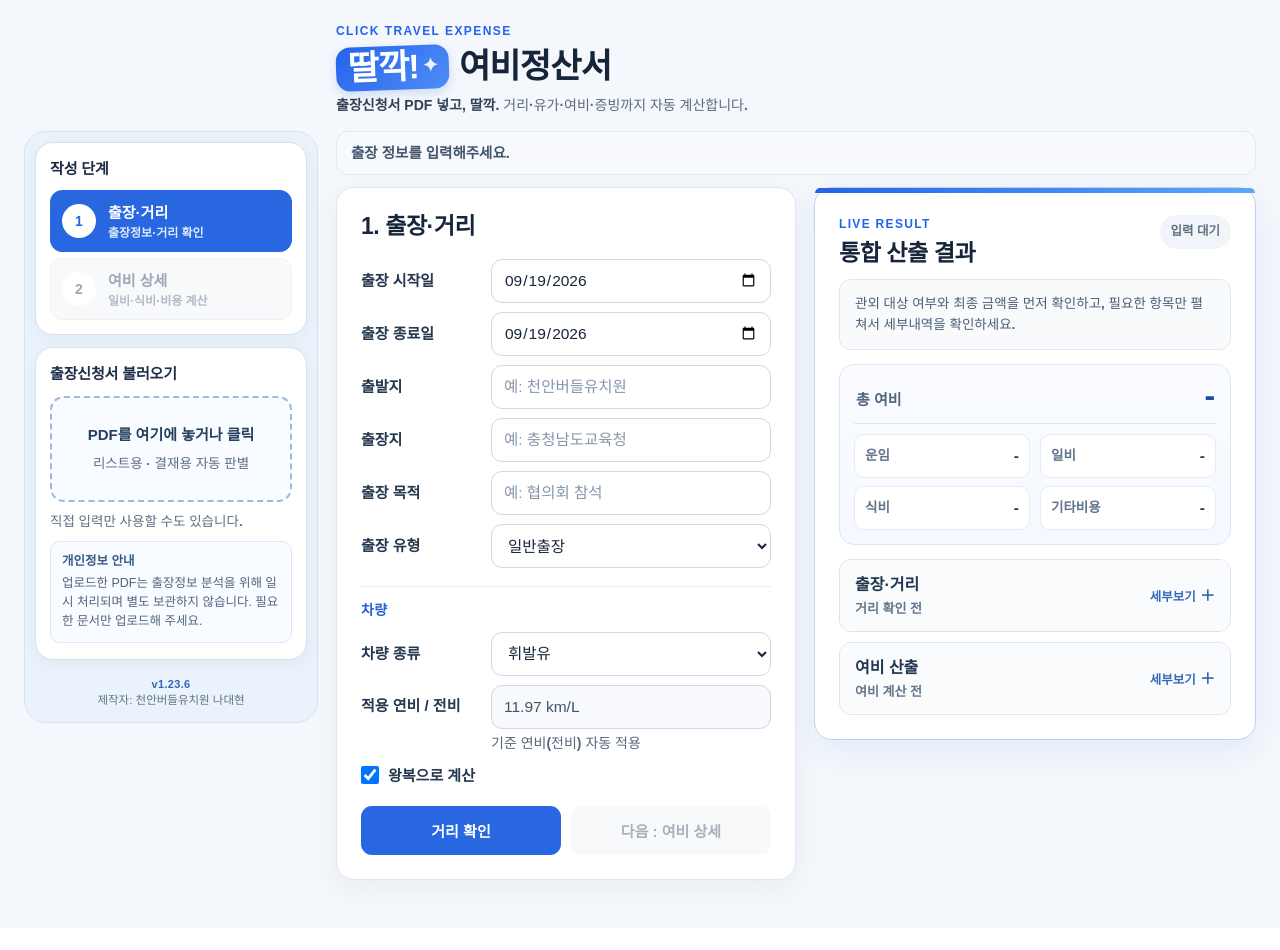
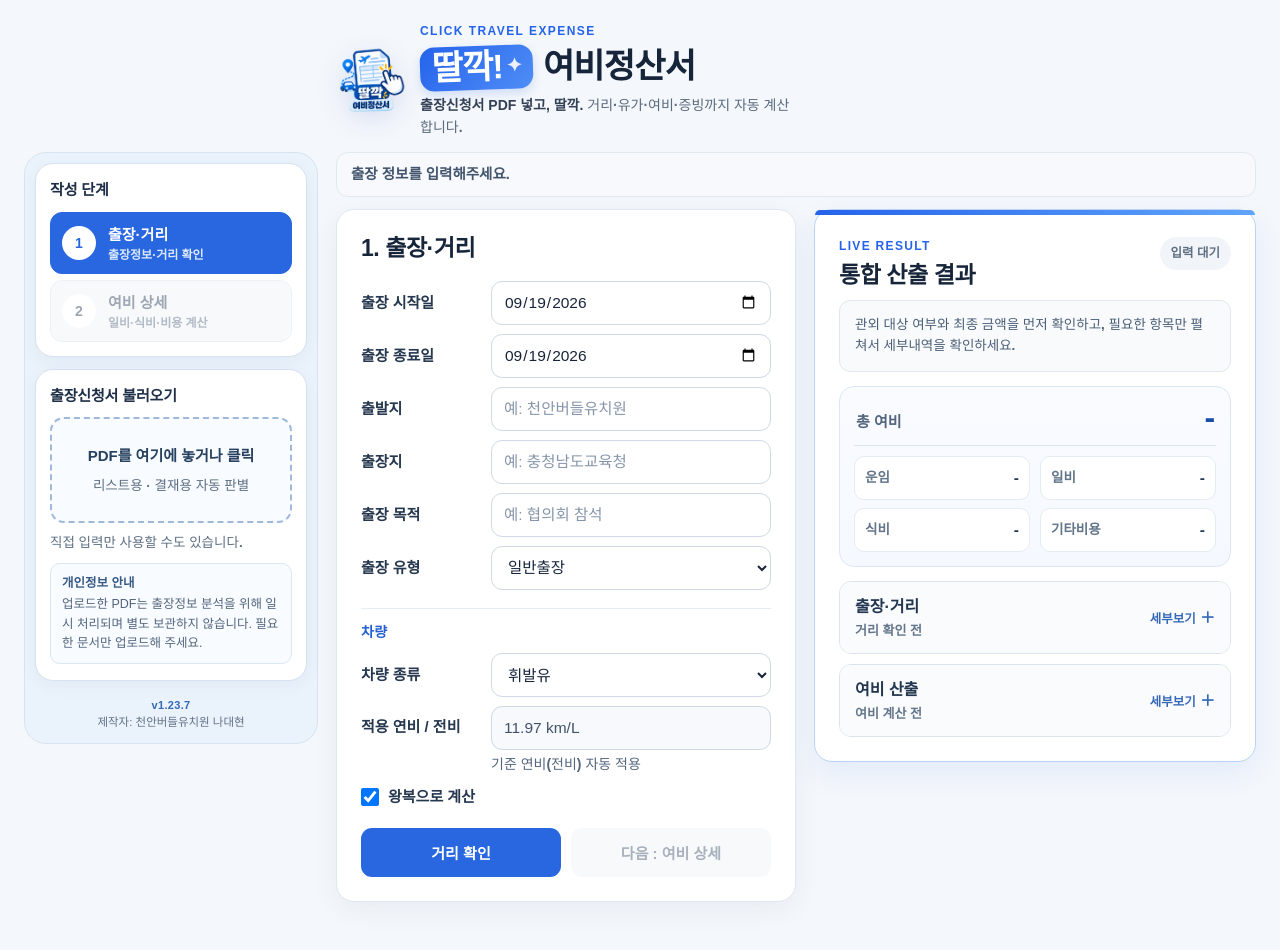
Before and after one commit to kirakein-gif/travel-expense-web, a FastAPI app: page / in a window 1280 px wide. Before the commit the page ends 903 px from the top, so only its background shows below. Run offline with FastAPI, Linux system fonts and the light colour scheme.

Commit message:
Add travel expense app icon

```diff
--- a/app/main.py
+++ b/app/main.py
@@ -4,7 +4,7 @@ from fastapi.staticfiles import StaticFiles
 from fastapi.templating import Jinja2Templates
 from app.routes.travel import router as travel_router
 
-APP_VERSION = "1.23.6"
+APP_VERSION = "1.23.7"
 
 app = FastAPI(title="여비정산 자동화", version=APP_VERSION)
 app.mount("/static", StaticFiles(directory="app/static"), name="static")
--- a/app/static/app.css
+++ b/app/static/app.css
@@ -13,6 +13,12 @@ body{margin:0;line-height:1.55}
   grid-template-columns:minmax(460px,1.02fr) minmax(420px,.98fr);
   gap:18px;align-items:start;
   margin-bottom:14px;padding-left:312px
+}
+.hero-brand{display:flex;align-items:center;gap:14px;min-width:0}
+.hero-copy{min-width:0}
+.app-icon{
+  width:70px;height:70px;flex:0 0 70px;object-fit:contain;display:block;
+  filter:drop-shadow(0 7px 13px rgba(30,64,175,.13))
 }
 .eyebrow{font-size:12px;font-weight:850;letter-spacing:.12em;color:#2563eb;margin:0 0 5px}
 h1{font-size:34px;line-height:1.15;margin:0 0 6px;letter-spacing:-.025em}
@@ -310,6 +316,8 @@ button:disabled{opacity:.45;cursor:not-allowed}
 @media(max-width:780px){
   .shell{padding:24px 12px 120px}
   .hero{grid-template-columns:1fr}
+  .hero-brand{align-items:flex-start;gap:11px}
+  .app-icon{width:58px;height:58px;flex-basis:58px}
   .hero-actions{width:100%;grid-template-columns:1fr;margin-top:2px}
   .hero-actions:not(.hidden){
     position:fixed;
--- a/app/templates/index.html
+++ b/app/templates/index.html
@@ -4,15 +4,20 @@
   <meta charset="utf-8">
   <meta name="viewport" content="width=device-width,initial-scale=1">
   <title>딸깍 여비정산서</title>
+  <link rel="icon" type="image/png" href="/static/travel-expense-icon.png?v={{ app_version }}">
+  <link rel="apple-touch-icon" href="/static/travel-expense-icon.png?v={{ app_version }}">
   <link rel="stylesheet" href="/static/app.css?v={{ app_version }}">
 </head>
 <body>
 <main class="shell">
   <section class="hero">
-    <div>
-      <p class="eyebrow">CLICK TRAVEL EXPENSE</p>
-      <h1><span class="brand-pop">딸깍!</span> <span class="brand-rest">여비정산서</span></h1>
-      <p class="sub"><b>출장신청서 PDF 넣고, 딸깍.</b> 거리·유가·여비·증빙까지 자동 계산합니다.</p>
+    <div class="hero-brand">
+      <img class="app-icon" src="/static/travel-expense-icon.png?v={{ app_version }}" alt="" aria-hidden="true">
+      <div class="hero-copy">
+        <p class="eyebrow">CLICK TRAVEL EXPENSE</p>
+        <h1><span class="brand-pop">딸깍!</span> <span class="brand-rest">여비정산서</span></h1>
+        <p class="sub"><b>출장신청서 PDF 넣고, 딸깍.</b> 거리·유가·여비·증빙까지 자동 계산합니다.</p>
+      </div>
     </div>
     <section id="outputActions" class="hero-actions hidden" aria-label="여비신청서 출력">
       <button id="evidenceButton" type="button" disabled class="hidden" aria-hidden="true" tabindex="-1">오피넷 증빙 확인</button>
```
Also changed, not shown: app/static/travel-expense-icon.png (renamed from file_0000000083bc8207952f787172979f1c.png).
